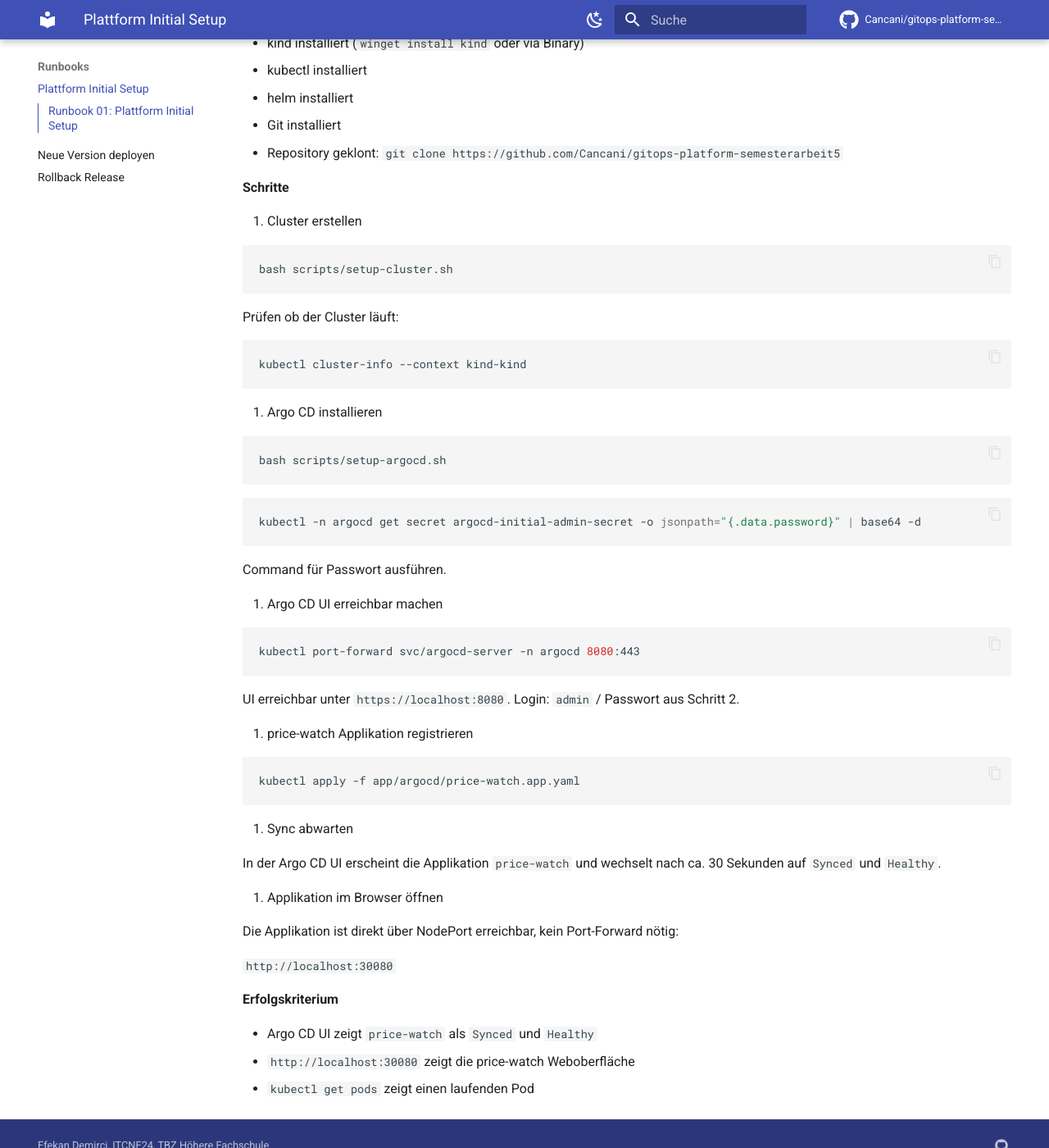
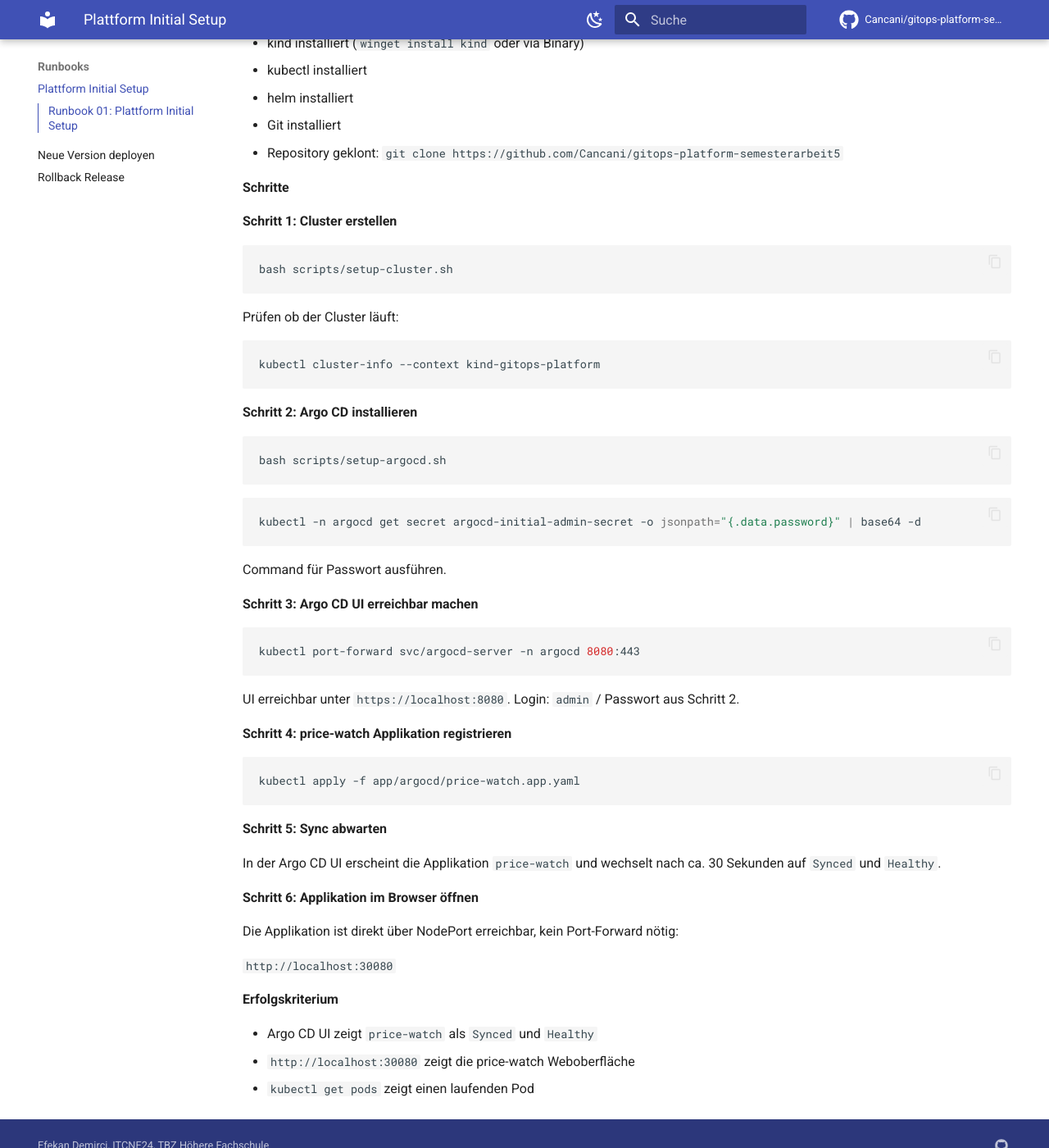
Before and after one commit to Cancani/gitops-platform-semesterarbeit5, an MkDocs documentation site: the page built from docs/runbooks/RB01_plattform_initial_setup.md, in a window 1280 px wide and 1400 px high, scrolled down 423 px. Shown: the whole window at 82% size. Built offline with MkDocs 1.6.1 and Material for MkDocs 9.7.7, drawn with Linux system fonts in a browser that asks for light colours; comment, search, counter and statistics services are not loaded.

Commit message:
fix(docs): runbook schritte als titel statt liste, kubectl kontext korrigiert

````diff
--- a/docs/runbooks/RB01_plattform_initial_setup.md
+++ b/docs/runbooks/RB01_plattform_initial_setup.md
@@ -16,7 +16,7 @@
 
 **Schritte**
 
-1. Cluster erstellen
+**Schritt 1: Cluster erstellen**
 
 ```bash
 bash scripts/setup-cluster.sh
@@ -25,10 +25,10 @@
 Prüfen ob der Cluster läuft:
 
 ```bash
-kubectl cluster-info --context kind-kind
+kubectl cluster-info --context kind-gitops-platform
 ```
 
-2. Argo CD installieren
+**Schritt 2: Argo CD installieren**
 
 ```bash
 bash scripts/setup-argocd.sh
@@ -40,7 +40,7 @@
 
 Command für Passwort ausführen.
 
-3. Argo CD UI erreichbar machen
+**Schritt 3: Argo CD UI erreichbar machen**
 
 ```bash
 kubectl port-forward svc/argocd-server -n argocd 8080:443
@@ -48,18 +48,18 @@
 
 UI erreichbar unter `https://localhost:8080`. Login: `admin` / Passwort aus Schritt 2.
 
-4. price-watch Applikation registrieren
+**Schritt 4: price-watch Applikation registrieren**
 
 ```bash
 kubectl apply -f app/argocd/price-watch.app.yaml
 ```
 
-5. Sync abwarten
+**Schritt 5: Sync abwarten**
 
 In der Argo CD UI erscheint die Applikation `price-watch` und wechselt nach ca. 30 Sekunden
 auf `Synced` und `Healthy`.
 
-6. Applikation im Browser öffnen
+**Schritt 6: Applikation im Browser öffnen**
 
 Die Applikation ist direkt über NodePort erreichbar, kein Port-Forward nötig:
 
````
Also changed, not shown: docs/runbooks/RB02_neue_version_deployen.md (+5 -5 lines), docs/runbooks/RB03_rollback_release.md (+5 -5 lines).
